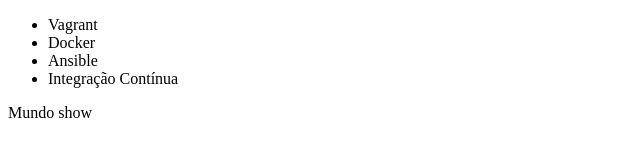
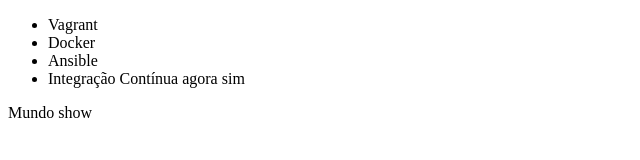
Before and after one commit to LucasGBCS/gitnew, a plain HTML site: page index.html in a window 1280 px wide. Shown: the full height of the page, 0-640 px from the left. Drawn offline with Linux system fonts and the light colour scheme.

Commit message:
mudança simples

```diff
--- a/index.html
+++ b/index.html
@@ -10,7 +10,7 @@
             <li>Vagrant</li>
             <li>Docker</li>
             <li>Ansible</li>
-            <li>Integração Contínua</li>
+            <li>Integração Contínua agora sim</li>
         </ul>
         </div>
     </body>
```
